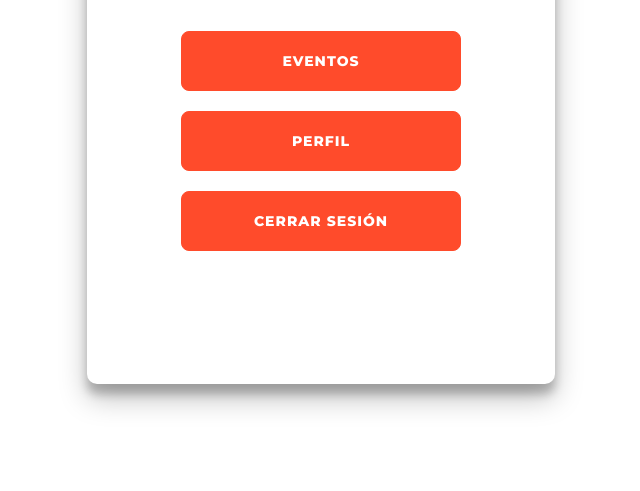
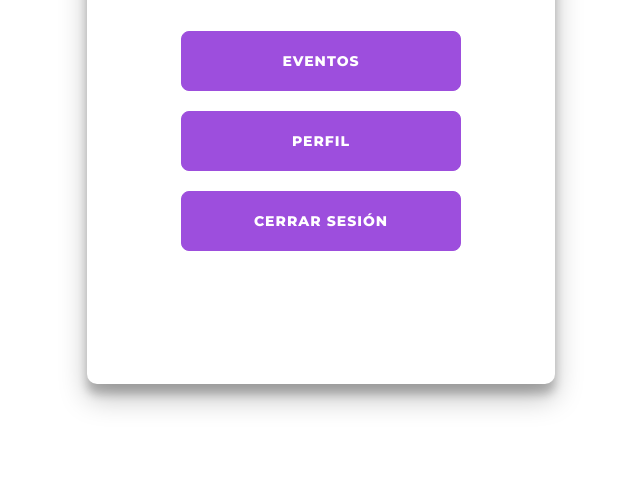
Before and after one commit to Andrewdpg/sistema-de-eventos, a Django app: page / in a window 1280 px wide. Shown: the part 236-727 px from the top of the page, without its empty margins (319-959 px from the left). Run offline with Django 5.2, Linux system fonts and the light colour scheme; the visitor is signed in with stand-in values (Sample User, id 1).

Commit message:
styles: change home styles

```diff
--- a/src/static/css/home.css
+++ b/src/static/css/home.css
@@ -61,8 +61,8 @@ p {
 
 a {
     border-radius: 8px;
-    border: 1px solid #FF4B2B;
-    background-color: #FF4B2B;
+    border: 1px solid #9d4edd;
+    background-color: #9d4edd;
     color: #FFFFFF;
     font-size: 14px;
     font-weight: bold;
```
